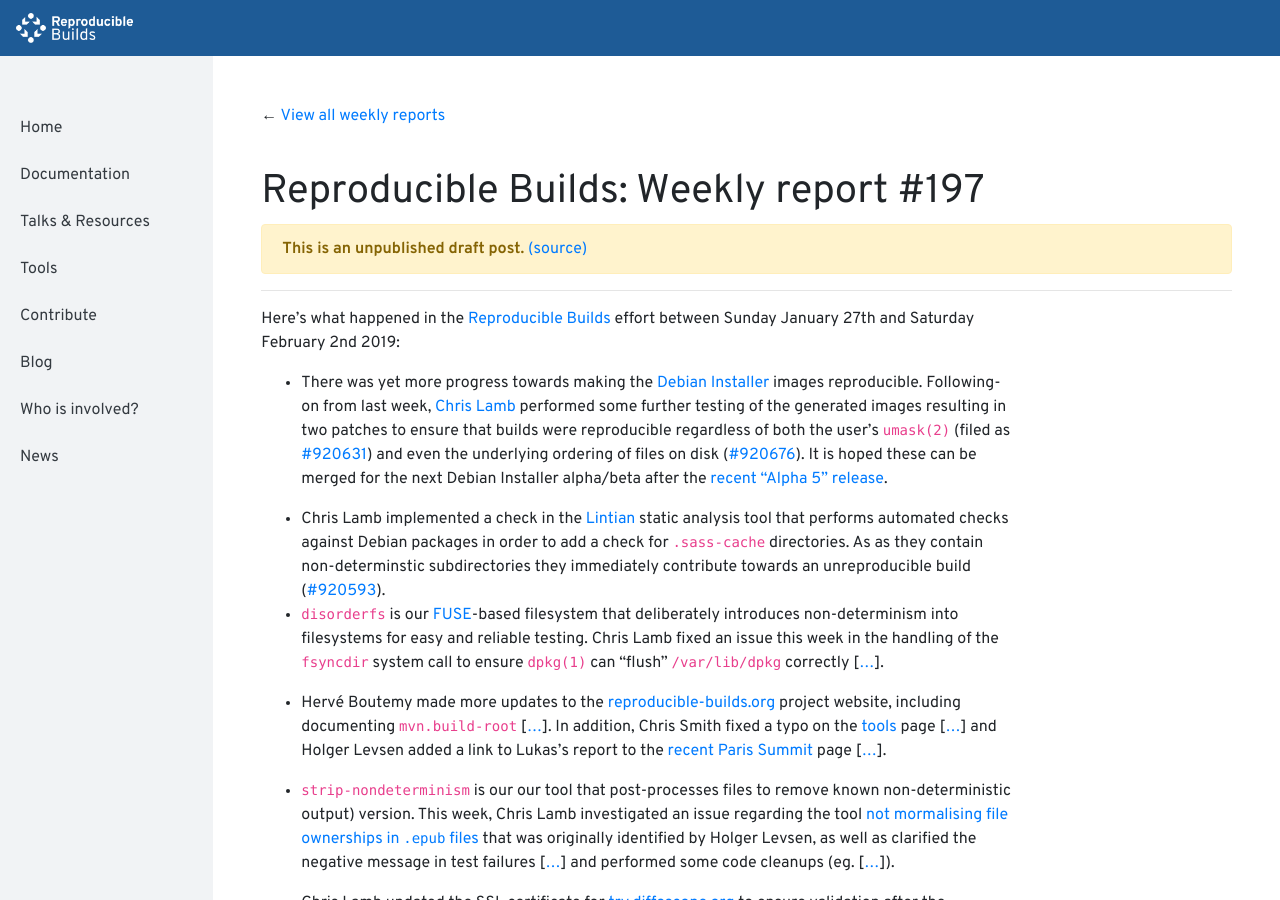
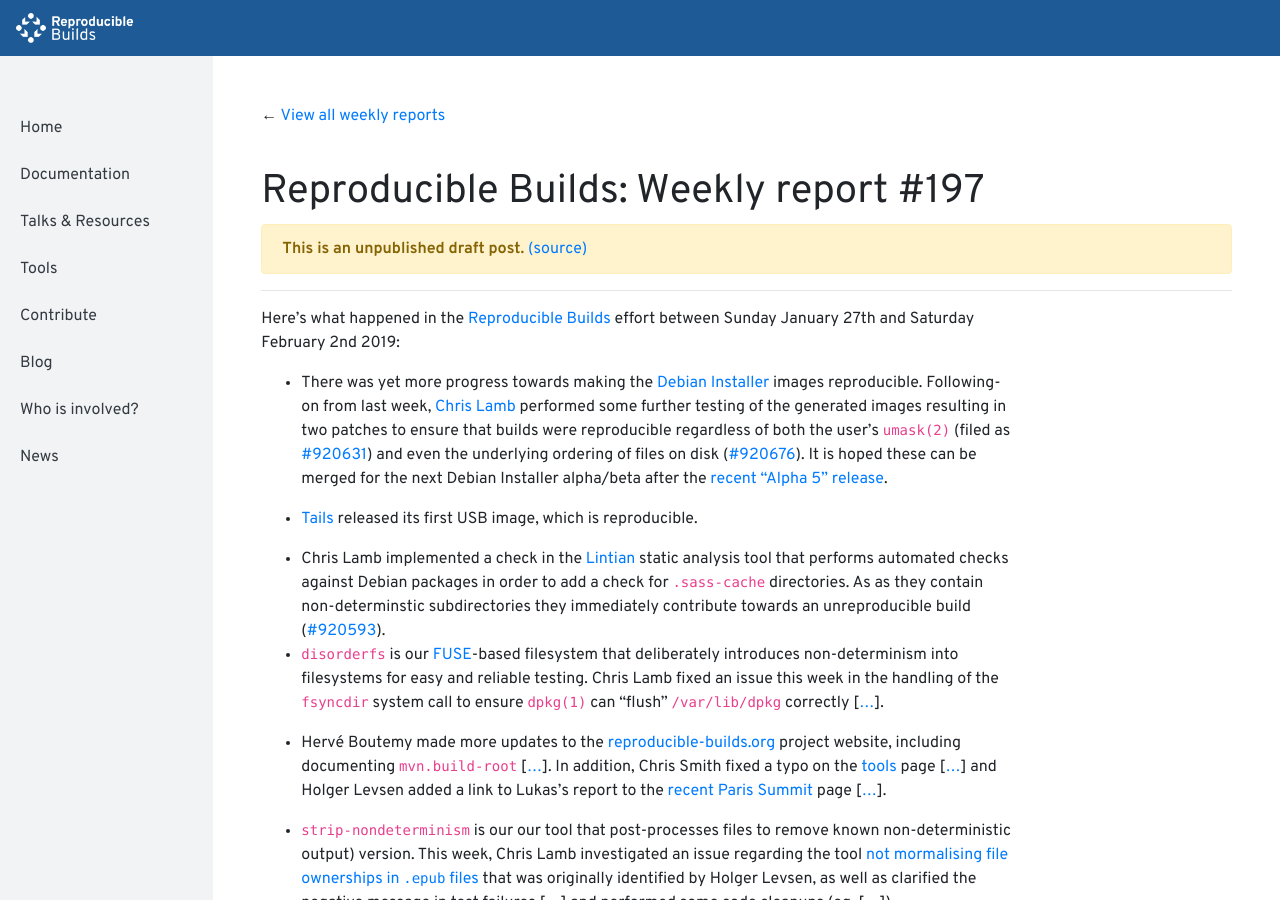
Before and after one commit to prototypefund/reproducible-website, a Jekyll site: the page built from _blog/posts/197.md, in a window 1280 px wide and 900 px high. Built offline with Jekyll 4.4.1, drawn with Linux system fonts in a browser that asks for light colours.

Commit message:
197 += reproducible Tails USB image was published

```diff
--- a/_blog/posts/197.md
+++ b/_blog/posts/197.md
@@ -6,6 +6,8 @@
 Here's what happened in the [Reproducible Builds](https://reproducible-builds.org) effort between Sunday January 27th and Saturday February 2nd 2019:
 
 * There was yet more progress towards making the [Debian Installer](https://www.debian.org/devel/debian-installer/) images reproducible. Following-on from last week, [Chris Lamb](https://chris-lamb.co.uk/) performed some further testing of the generated images resulting in two patches to ensure that builds were reproducible regardless of both the user's `umask(2)` (filed as [#920631](https://bugs.debian.org/920631)) and even the underlying ordering of files on disk ([#920676](https://bugs.debian.org/920676)). It is hoped these can be merged for the next Debian Installer alpha/beta after the [recent "Alpha 5" release](https://lists.debian.org/debian-devel-announce/2019/02/msg00000.html).
+
+* [Tails](https://tails.boum.org/) released its first USB image, which is reproducible.
 
 * Chris Lamb implemented a check in the [Lintian](https://lintian.debian.org/) static analysis tool that performs automated checks against Debian packages in order to add a check for `.sass-cache` directories. As as they contain non-determinstic subdirectories they immediately contribute towards an unreproducible build ([#920593](https://bugs.debian.org/920593)).
 * `disorderfs` is our [FUSE](https://github.com/libfuse/libfuse)-based filesystem that deliberately introduces non-determinism into filesystems for easy and reliable testing. Chris Lamb fixed an issue this week in the handling of the `fsyncdir` system call to ensure `dpkg(1)` can "flush" `/var/lib/dpkg` correctly [[...](https://salsa.debian.org/reproducible-builds/disorderfs/commit/bd35aeb)].
```
